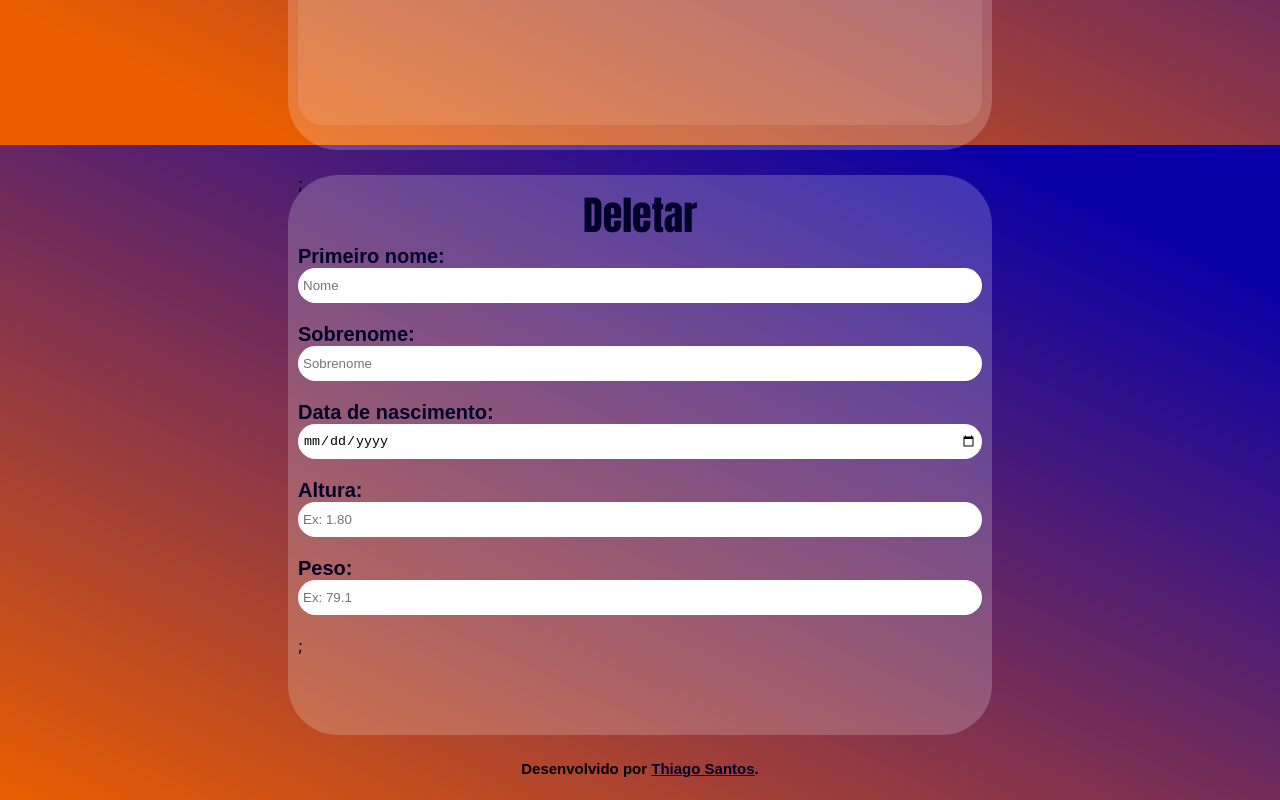
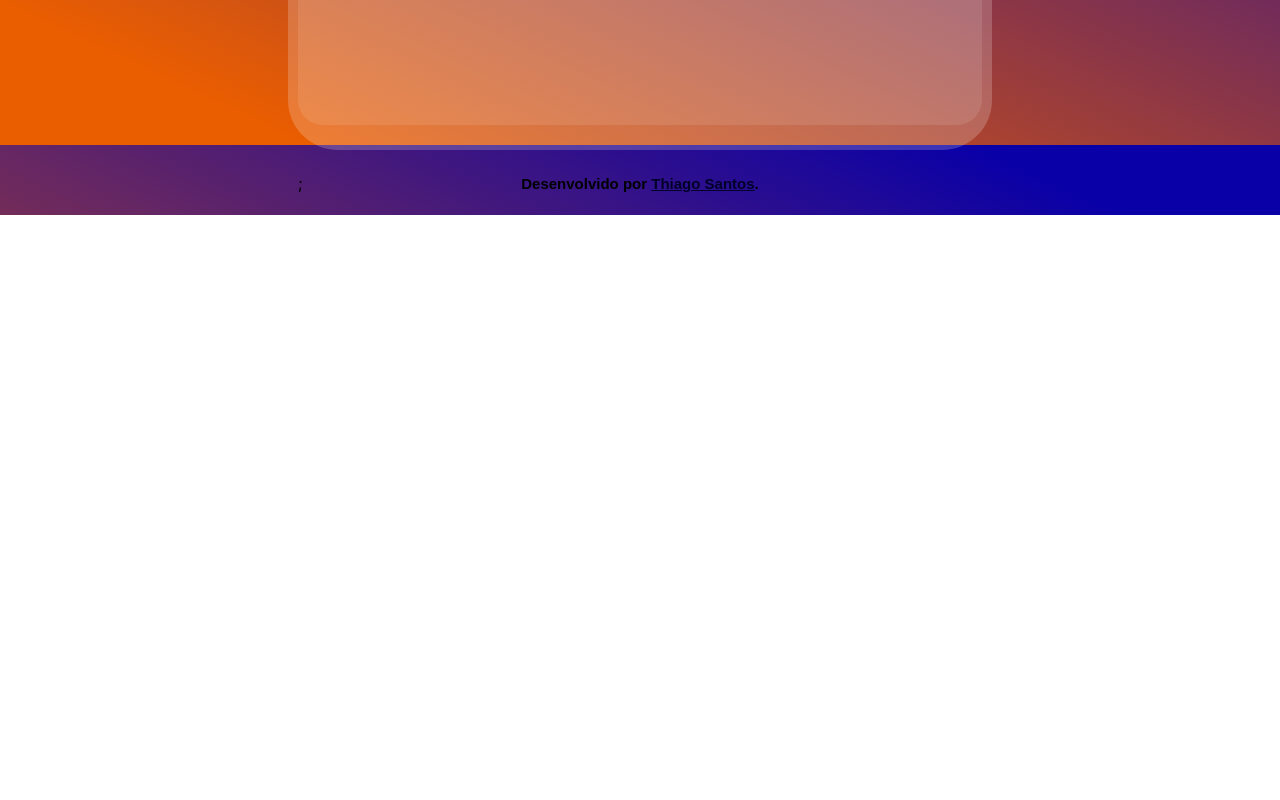
Before and after one commit to Thiago-Henrique-Santos/react-learning, a React (Create React App) app: page / in a window 1280 px wide. Shown: the part 2255-3055 px from the top of the page. After the commit the page ends 2470 px from the top, so only its background shows below. Built offline with nearby package versions, Linux system fonts and the light colour scheme.

Commit message:
feat: :fire: Ajustando blocos de interação
Removendo bloco "Deletar", pois o delete acontecerá através da listagem ou pesquisa de pessoas (há um botão disponível)

```diff
--- a/src/App.jsx
+++ b/src/App.jsx
@@ -11,7 +11,6 @@ export default function App() {
         <CrudSection type="update" title="Atualizar"/>
         <CrudSection type="readAll"title="Listar Todos"/>
         <CrudSection type="read"title="Pesquisar"/>
-        <CrudSection type="delete" title="Deletar"/>
       </main>
 
       <footer>
```
